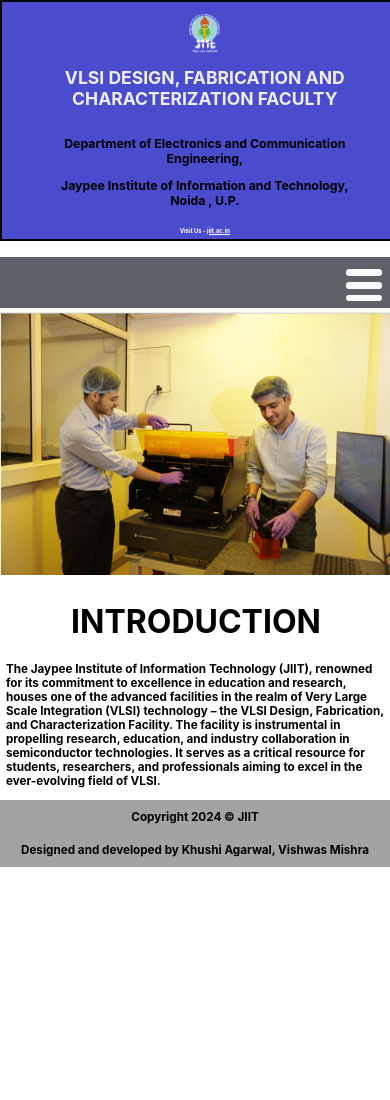
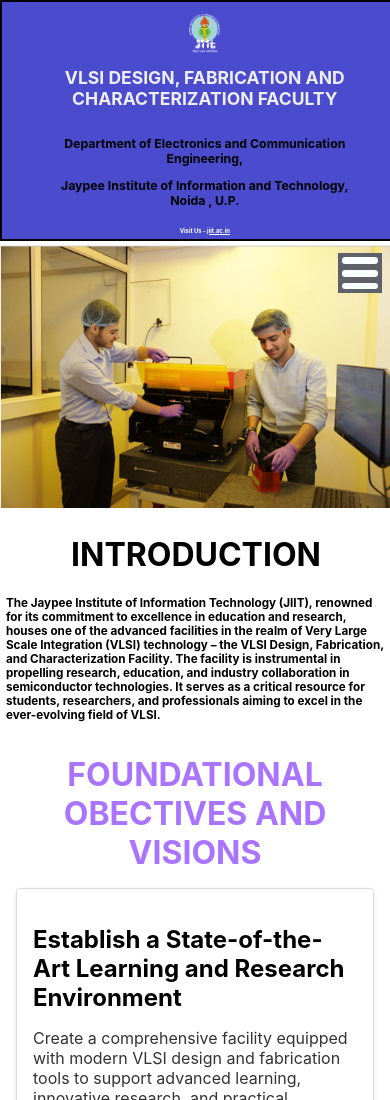
Before and after one commit to KhushiAgarwal22/vlsi-fab-jiit, a React (Create React App) app in the folder vlsi-fab/: page / in a window 390 px wide. Shown: the top 1100 px of the page. Before the commit the page ends 867 px from the top, so only its background shows below. Built offline with nearby package versions, Linux system fonts and the light colour scheme.

Commit message:
vision added

```diff
--- a/vlsi-fab/src/Equipments/Equipment.css
+++ b/vlsi-fab/src/Equipments/Equipment.css
@@ -155,14 +155,14 @@
 }
 
 @media only screen and (max-width: 1200px) {
-  .carousel2{
+  .carousel2,.carousel{
     width: 60vw;
     height:45vh
   }
 }
-@media only screen and (max-width: 500px) {
-  .carousel2{
-    width: 60vw;
+@media only screen and (max-width: 600px) {
+  .carousel2, .carousel{
+    width: 70vw;
     height:30vh
   }
 }
--- a/vlsi-fab/src/about/about.css
+++ b/vlsi-fab/src/about/about.css
@@ -45,7 +45,7 @@
     width:50vmin;
     padding:2vmin
 }
-@media only screen and (max-width: 700px){
+@media only screen and (max-width: 1250px){
     .about h1{
         text-align: center;
     }
--- a/vlsi-fab/src/header/Header.js
+++ b/vlsi-fab/src/header/Header.js
@@ -21,7 +21,7 @@
           </div>
           <div className="clg_web">
             <p>Visit Us - {" "}
-            <a className="main_page" href="https://www.jiit.ac.in/">
+            <a className="main_page" href="https://www.jiit.ac.in/" target="_blank">
                jiit.ac.in
             </a></p>
           </div>
--- a/vlsi-fab/src/layout/LayOut.js
+++ b/vlsi-fab/src/layout/LayOut.js
@@ -1,6 +1,5 @@
 import React from 'react'
 import Header from '../header/Header'
-import Navbar from '../navbar/NavBar'
 import { Outlet } from 'react-router-dom'
 import Nav from '../navbar/Nav'
 export default function Layout() {
--- a/vlsi-fab/src/navbar/nav.css
+++ b/vlsi-fab/src/navbar/nav.css
@@ -10,9 +10,10 @@
     position: sticky;
     top: 0;
     width: 100vw;
+    height: fit-content;
+    /* border: 2px solid black; */
 
 }
-
 nav .title {
     font-size: 1.5rem;
     margin: 1rem;
@@ -26,6 +27,7 @@
     width: 100vw;
     padding-left:0;
     background-color: #5f6168;
+    margin: 0;
 }
 
 nav ul li {
@@ -42,7 +44,6 @@
     text-decoration: none;
     color: white;
     padding: 0.5rem;
-
     border-radius: 0.5rem;
 }
 
@@ -72,21 +73,19 @@
 @media (max-width: 1110px) {
     nav .menu {
         display: flex;
+        background-color: #5f6168;
+        padding: 1vmin;
     }
 
     nav {
         flex-direction: column;
         align-items: flex-start;
-        background-color: #717379;
-    }
-    .navv{
-        display: block;
-        background-color: #5f6168;
-        width: 100vw;
     }
 
+
     nav ul {
-        visibility: hidden;
+
+        display: none;
         flex-direction: column;
         width: 100%;
         margin-bottom: 0.25rem;
--- a/vlsi-fab/src/vissionintro/Intro.js
+++ b/vlsi-fab/src/vissionintro/Intro.js
@@ -1,8 +1,10 @@
 import React from "react";
 import intro from "../assets/header_pic.jpg";
-import './intro.css'
+import "./intro.css";
+import Vision from "./Vision";
 export default function Intro() {
   return (
+    <div className="whole">
       <div className="intro">
         <div className="pic">
           <img src={intro} alt=""></img>
@@ -11,15 +13,18 @@
           <h1>INTRODUCTION</h1>
           <h3>
             The Jaypee Institute of Information Technology (JIIT), renowned for
-          its commitment to excellence in education and research, houses one of
-          the advanced facilities in the realm of Very Large Scale Integration
-          (VLSI) technology – the VLSI Design, Fabrication, and Characterization
-          Facility. The facility is instrumental in propelling research,
-          education, and industry collaboration in semiconductor technologies.
-          It serves as a critical resource for students, researchers, and
-          professionals aiming to excel in the ever-evolving field of VLSI.
+            its commitment to excellence in education and research, houses one
+            of the advanced facilities in the realm of Very Large Scale
+            Integration (VLSI) technology – the VLSI Design, Fabrication, and
+            Characterization Facility. The facility is instrumental in
+            propelling research, education, and industry collaboration in
+            semiconductor technologies. It serves as a critical resource for
+            students, researchers, and professionals aiming to excel in the
+            ever-evolving field of VLSI.
           </h3>
         </div>
       </div>
+      <Vision />
+    </div>
   );
 }
--- /dev/null
+++ b/vlsi-fab/src/vissionintro/Vision.js
@@ -0,0 +1,23 @@
+import React from "react";
+import Card from "../body/Card";
+import vision from "./visionData";
+function CreateCard(education) {
+    return (
+      <Card
+        key={education.id}
+        heading={education.heading}
+        content={education.con}
+      />
+    );
+  }
+
+export default function Vision() {
+  return (
+    <div className="viss">
+      <h1>FOUNDATIONAL OBECTIVES AND VISIONS</h1>
+      <div className="vis_con">
+        {vision.map(CreateCard)}
+      </div>
+    </div>
+  );
+}
--- a/vlsi-fab/src/vissionintro/intro.css
+++ b/vlsi-fab/src/vissionintro/intro.css
@@ -19,6 +19,14 @@
 .pic img{
     width:40vw;
 }
+.viss h1 {
+    font-size: 2em;
+    margin-bottom: 16px;
+    text-align: center;
+    width: 100%;
+    animation: animate 1.5s linear infinite;
+    color:rgb(101, 5, 255)
+}
 @media only screen and (max-width: 750px) {
     .intro{
         display: flex;
--- /dev/null
+++ b/vlsi-fab/src/vissionintro/visionData.js
@@ -0,0 +1,39 @@
+const vision =[
+    {
+        id:1,
+        heading:"Establish a State-of-the-Art Learning and Research Environment",
+        con:"Create a comprehensive facility equipped with modern VLSI design and fabrication tools to support advanced learning, innovative research, and practical application of integrated circuit technologies.",
+    },
+    {
+        id:2,
+        heading:"Bridge Academic and Industry Gaps",
+        con:"Develop a curriculum and practical experiences that connect theoretical knowledge with real-world semiconductor design and manufacturing challenges, preparing students for industry demands."
+    },
+    {
+        id:3,
+        heading:"Promote Cutting-Edge Research and Innovation",
+        con:"Foster an environment conducive to pioneering research in micro and nano-electronics, aiming to lead in the creation and development of next-generation semiconductor technologies."
+    },
+    {
+        id:4,
+        heading:"Enhance Educational Opportunities",
+        con:"Provide students with hands-on learning experiences through direct involvement in VLSI design and fabrication processes, enhancing their technical skills and industry readiness."
+    },
+    {
+        id:5,
+        heading:"Facilitate Industry Collaboration",
+        con:"Collaborate with leading academic institutions, research centers, and industry experts to bring diverse perspectives and expertise into the facility, enriching the learning and research ecosystem."
+    },
+    {
+        id:6,
+        heading:"Contribute to the Semiconductor Industry",
+        con:": Develop prototypes and innovative solutions that address the needs of the semiconductor industry, leading to potential new technology patents and commercial ventures."
+    },
+    {
+        id:7,
+        heading:"Foster Global Competitiveness",
+        con:"Equip students and researchers with the skills, knowledge, and innovations that position them as competitive players in the global technology marketplace."
+    }
+]
+
+export default vision;
```
Lines whose indentation alone changed are shown as unchanged.
